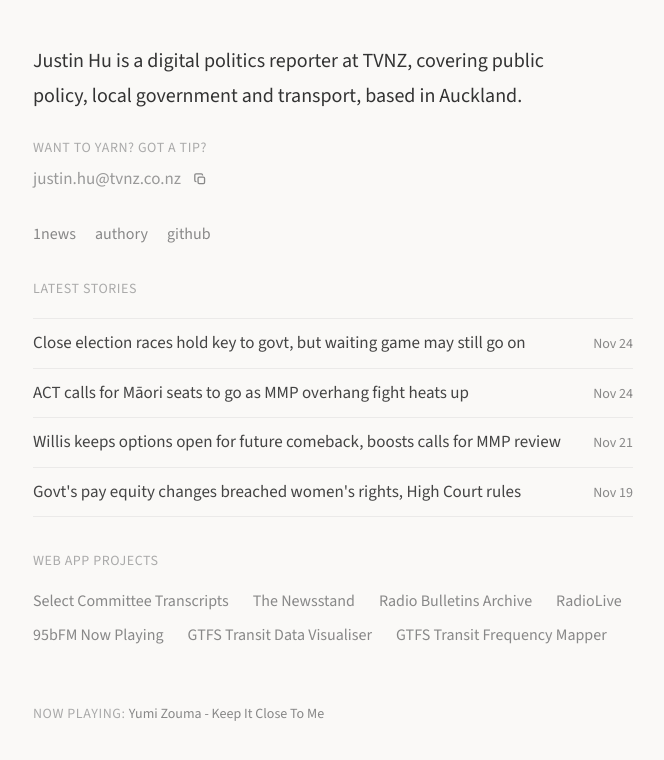
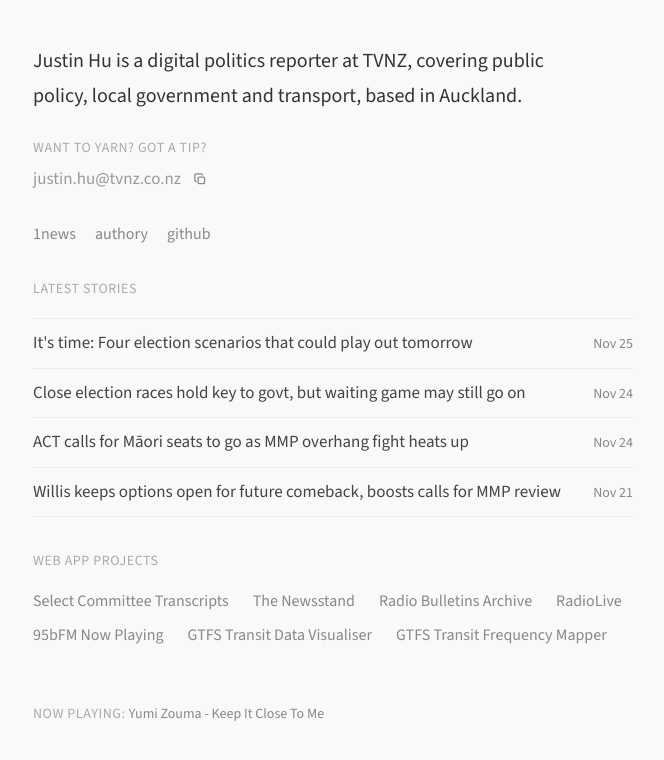
Before and after one commit to justinhu-nz/justinhu-nz.github.io, a plain HTML site: page index.html in a window 1280 px wide. Shown: the whole page, without its empty margins (29-693 px from the left). Drawn offline with Linux system fonts and the light colour scheme.

Commit message:
chore: update recent articles

```diff
--- a/index.html
+++ b/index.html
@@ -261,6 +261,10 @@ body[data-email-cursor="original"] .email { cursor: var(--email-cursor-original)
 <p style="font-size: 14px; color: var(--label); letter-spacing: 0.04em; text-transform: uppercase; margin: 0 0 19px">Latest stories</p>
 
 <div style="display: flex; flex-direction: column; font-size: 17px">
+<a href="https://www.1news.co.nz/2026/11/26/its-time-four-election-scenarios-that-could-play-out-tomorrow/" class="article" style="padding: 12px 0; border-top: 1px solid var(--rule); color: var(--body); text-decoration: none">
+<span style="line-height: 1.45">It&#x27;s time: Four election scenarios that could play out tomorrow</span>
+<span style="font-size: 14px; color: var(--subtle); white-space: nowrap; flex-shrink: 0" data-iso="2026-11-25">Nov 25</span>
+</a>
 <a href="https://www.1news.co.nz/2026/11/25/close-election-races-hold-key-to-govt-but-waiting-game-may-still-go-on/" class="article" style="padding: 12px 0; border-top: 1px solid var(--rule); color: var(--body); text-decoration: none">
 <span style="line-height: 1.45">Close election races hold key to govt, but waiting game may still go on</span>
 <span style="font-size: 14px; color: var(--subtle); white-space: nowrap; flex-shrink: 0" data-iso="2026-11-24">Nov 24</span>
@@ -269,13 +273,9 @@ body[data-email-cursor="original"] .email { cursor: var(--email-cursor-original)
 <span style="line-height: 1.45">ACT calls for Māori seats to go as MMP overhang fight heats up</span>
 <span style="font-size: 14px; color: var(--subtle); white-space: nowrap; flex-shrink: 0" data-iso="2026-11-24">Nov 24</span>
 </a>
-<a href="https://www.1news.co.nz/2026/11/22/willis-keeps-door-ajar-for-political-comeback-boosts-calls-for-mmp-review/" class="article" style="padding: 12px 0; border-top: 1px solid var(--rule); color: var(--body); text-decoration: none">
+<a href="https://www.1news.co.nz/2026/11/22/willis-keeps-door-ajar-for-political-comeback-boosts-calls-for-mmp-review/" class="article" style="padding: 12px 0; border-top: 1px solid var(--rule); border-bottom: 1px solid var(--rule); color: var(--body); text-decoration: none">
 <span style="line-height: 1.45">Willis keeps options open for future comeback, boosts calls for MMP review</span>
 <span style="font-size: 14px; color: var(--subtle); white-space: nowrap; flex-shrink: 0" data-iso="2026-11-21">Nov 21</span>
-</a>
-<a href="https://www.1news.co.nz/2026/11/20/govts-pay-equity-changes-breached-womens-rights-high-court-rules/" class="article" style="padding: 12px 0; border-top: 1px solid var(--rule); border-bottom: 1px solid var(--rule); color: var(--body); text-decoration: none">
-<span style="line-height: 1.45">Govt&#x27;s pay equity changes breached women&#x27;s rights, High Court rules</span>
-<span style="font-size: 14px; color: var(--subtle); white-space: nowrap; flex-shrink: 0" data-iso="2026-11-19">Nov 19</span>
 </a>
 </div>
 </div>
```
